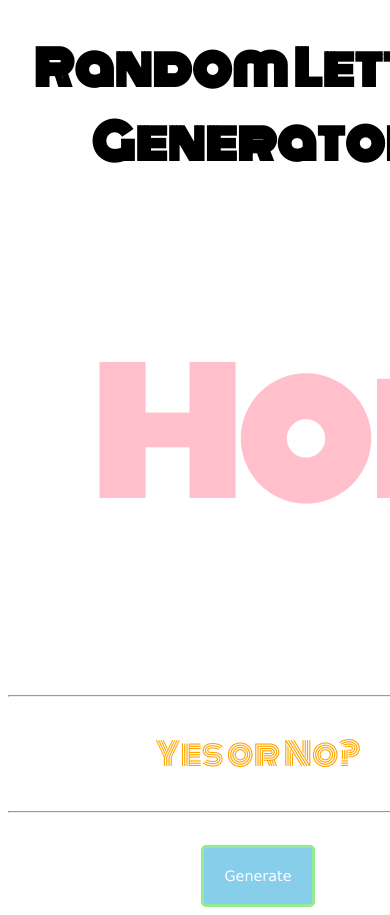
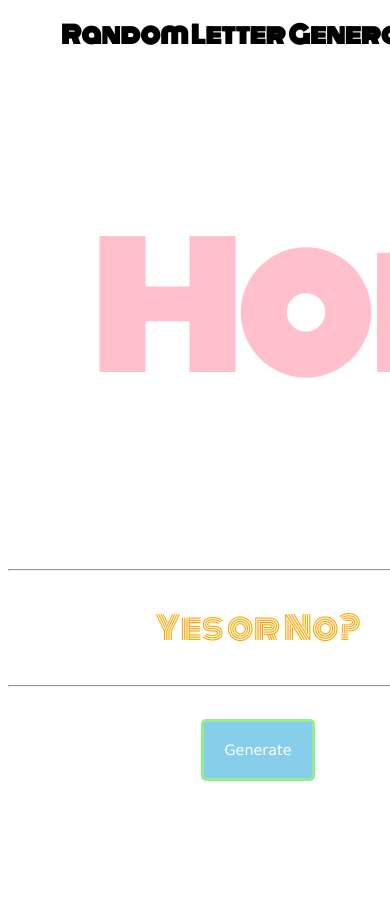
Before and after one commit to alcaloke/rndLetGen, a plain HTML site: page index.html in a window 390 px wide. Shown: the top 915 px of the page. After the commit the page ends 844 px from the top, so only its background shows below. Drawn offline with Linux system fonts and the light colour scheme.

Commit message:
yeahOrNah2

```diff
--- a/styles.css
+++ b/styles.css
@@ -48,3 +48,9 @@ button:hover {
   padding: 20px;
   cursor: pointer;
 }
+
+@media only screen and (max-width: 500px) {
+  h1 {
+    font-size: 1.5rem;
+  }
+} ;
```
